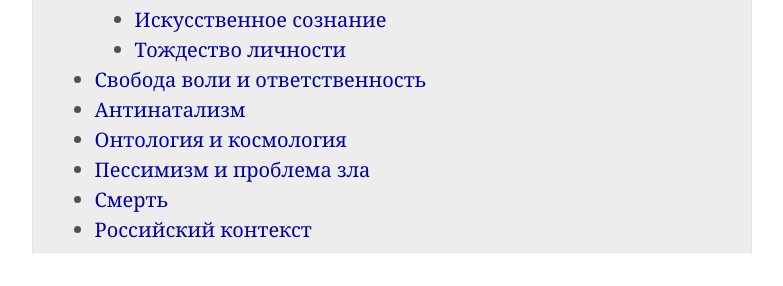
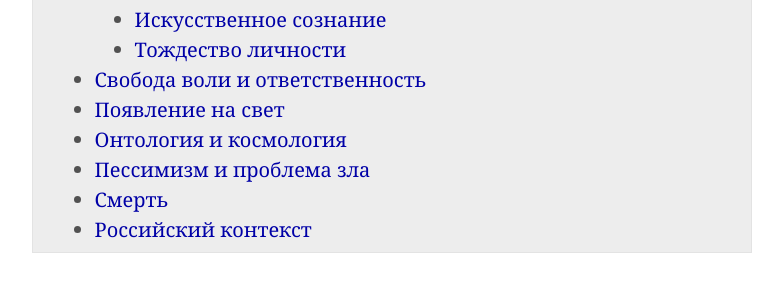
Before and after one commit to ReducingSuffering/reducingsuffering.github.io, a Jekyll site: the page built from index.md, in a window 1280 px wide and 900 px high, scrolled down 1804 px. Shown: the part 164-450 px from the top of the window, without its empty margins (248-1031 px from the left). Built offline with Jekyll 4.4.1, drawn with Linux system fonts in a browser that asks for light colours; some of the changed text lies outside the part shown.

Commit message:
Update creation.html

```diff
--- a/_lists/creation.html
+++ b/_lists/creation.html
@@ -1,8 +1,8 @@
 ---
 layout: none
-title: Антинатализм
+title: Появление на свет
 order: 11
-mark: Антинатализм
+mark: Появление_на_свет
 nodes:
 - 405 # Дайджест материалов — Антинатализм - это...
 - 158 # О российских антинаталистах (интервью для "Московского Комсомольца")
```
